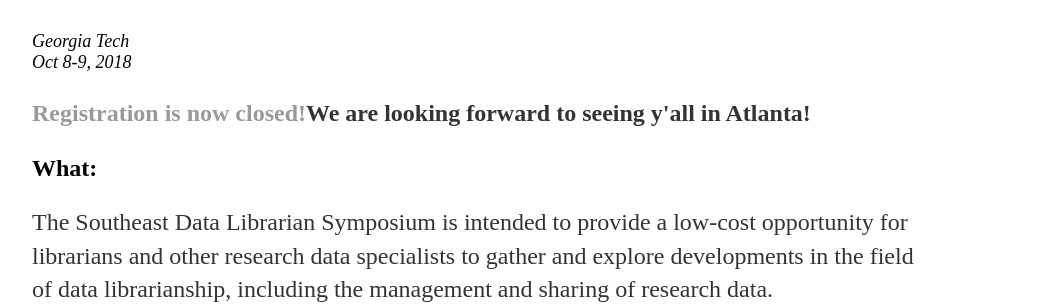
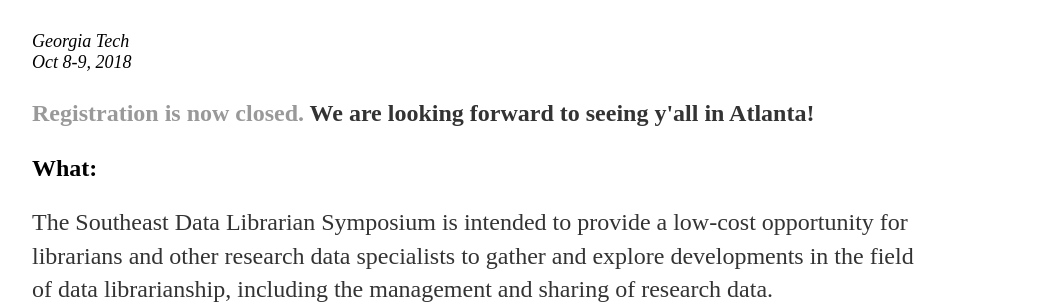
Before and after one commit to se-datalibrarian/test, a Jekyll site: the page built from about/index.html, in a window 1280 px wide. Shown: the part 221-525 px from the top of the page, without its empty margins (160-1218 px from the left). Built offline with Jekyll 4.4.1, drawn with Linux system fonts in a browser that asks for light colours.

Commit message:
Updated via the Open Science Framework

```diff
--- a/about/index.html
+++ b/about/index.html
@@ -7,7 +7,7 @@
 				<font size=+1><em>Georgia Tech<BR>
 					Oct 8-9, 2018</em></font>
 
-			<p><strong><a href="../registration.html">Registration is now closed!</a>We are looking forward to seeing y'all in Atlanta!</strong></p>
+			<p><strong><a href="../registration.html">Registration is now closed.</a> We are looking forward to seeing y'all in Atlanta!</strong></p>
 				<h2>What:</h2>
 				<p>The Southeast Data Librarian Symposium is intended to provide a low-cost opportunity for librarians and other research data specialists to gather and explore developments in the field of data librarianship, including the management and sharing of research data.  </P>
 				<P>In addition to learning about new work in the field, attendees will have the opportunity to network and build partnerships with regional colleagues. It is open to all who wish to attend, including students, data managers and scientists, and those situated outside the Southeast. The meeting is styled after the successful <a href="https://mwdatalibrariansymposium.wordpress.com/">Midwest Data Librarian Symposium</a>, now in its fourth year.
```
